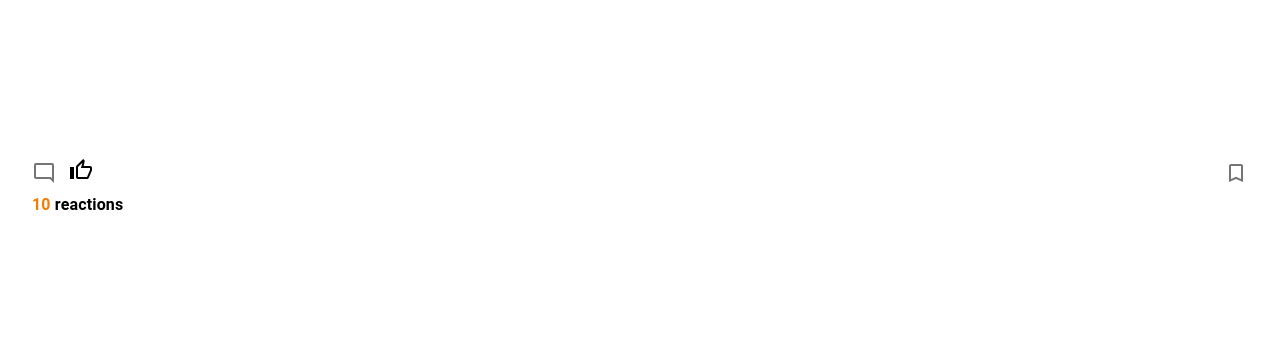
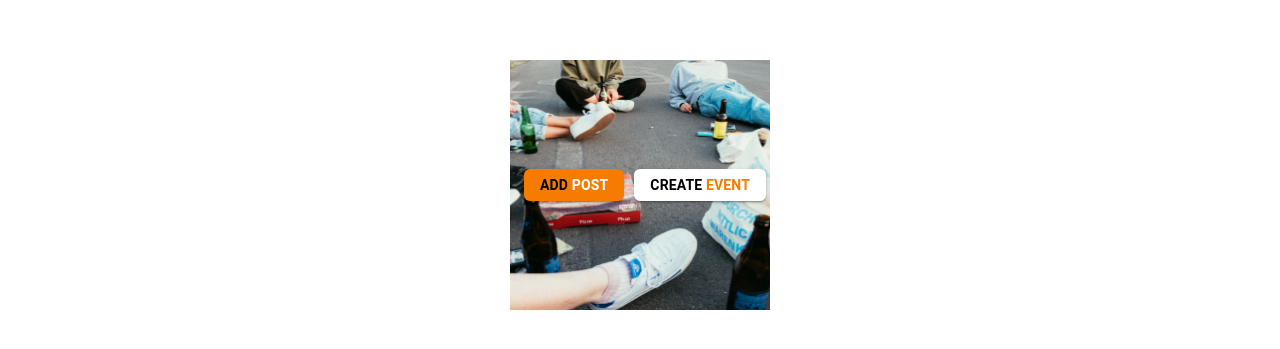
Before and after one commit to behrooz-arabzade/weekend, a Next.js app: page / in a window 1280 px wide. Shown: the part 215-564 px from the top of the page. Built offline with nearby package versions, Linux system fonts and the light colour scheme.

Commit message:
createEventOrPostHeader

```diff
--- /dev/null
+++ b/components/molecules/CreateEventOrPostHeader/CreateEventOrPostHeader.tsx
@@ -0,0 +1,90 @@
+import React, { FC } from 'react'
+import { Grid, Button, Typography } from '@mui/material';
+
+//CSS (Style Sheet)
+import useCreate from './useStyle';
+
+
+//InterFace
+
+interface ICreate {
+
+    onPostClicked: () => void;
+    onEventClicked: () => void;
+    selected?: "Post" | "Event" | "None" | undefined;
+
+}
+
+
+const CreateEventOrPostHeader: FC<ICreate> = ({
+
+    onPostClicked,
+    onEventClicked,
+    selected,
+
+}) => {
+
+
+    const { classes, cx } = useCreate();
+
+
+    const createPostHandler = () => {
+
+        onPostClicked();
+        console.log( selected)
+
+    };
+
+    const createEventHandler = () => {
+
+        onEventClicked();
+
+
+    }
+
+
+    return (
+
+            <div
+                className={cx(classes.root)}
+            >
+                <Grid
+                    display="flex"
+                    p={1}
+                >
+                    <Button
+                        variant="contained"
+                        className={cx(classes.addPost)}
+                        onClick={createPostHandler}
+
+                    >
+                        <Typography
+                            component="p"
+                            variant="body2"
+                            fontWeight={700}
+                            color="black"
+                        >
+                            Add <span style={{color:"#fff"}}>Post</span>
+                        </Typography>
+                    </Button>
+                    <Button
+                    variant="contained"
+                    sx={{ background: "#fff" }}
+                    onClick={createEventHandler}
+                    >
+                        <Typography
+                            component="p"
+                            variant="body2"
+                            fontWeight={700}
+                            color="black"
+                        >
+                            Create <span className={cx(classes.baseColor)}>Event</span>
+                        </Typography>
+                    </Button>
+                </Grid>
+            </div>
+
+    )
+}
+
+export default CreateEventOrPostHeader;
--- /dev/null
+++ b/components/molecules/CreateEventOrPostHeader/useStyle.ts
@@ -0,0 +1,38 @@
+import {makeStyles} from "tss-react/mui";
+
+
+const useCreate = makeStyles()((theme) => ({
+
+    root: {
+
+            background: "url(Images/Create.png)",
+            margin: "0px",
+            height: "calc(250px)",
+            backgroundPosition: "center",
+            backgroundRepeat: "no-repeat",
+            backgroundSize: "cover",
+            transition: " all 0.2s linear",
+            display: "flex",
+            color: "#fff",
+            listStyle: "none",
+            justifyContent: "center",
+            alignItems: "center",
+    },
+
+    baseColor:{
+
+        color : theme.palette.baseColor,
+
+    },
+
+    addPost: {
+
+        background:theme.palette.baseColor,
+        margin:"0px 10px",
+
+    }
+
+
+}));
+
+export default useCreate;
--- a/pages/index.tsx
+++ b/pages/index.tsx
@@ -13,7 +13,7 @@ import ReactionButton from "components/molecules/ReactionButton/ReactionButton";
 import Like from "components/molecules/ReactionButton/Like";
 import UnLike from "components/molecules/ReactionButton/UnLike";
 import Idea from "components/molecules/ReactionButton/Idea";
-
+import CreateEventOrPostHeader from "components/molecules/CreateEventOrPostHeader/CreateEventOrPostHeader";
 
 
 //Icons
@@ -25,6 +25,7 @@ import styles from "../styles/Home.module.css";
 import { Container } from "@mui/system";
 import { Grid } from "@mui/material";
 
+
 const Home: NextPage = () => {
   return (
     <div className={styles.container}>
@@ -35,17 +36,23 @@ const Home: NextPage = () => {
       justifyContent="center"
        alignItems="center"
        >
-        <FeedPostFooter
-          reactionCount={10}
-          currentReactionId = {3}
-          onSaveClicked={()=>{
-            console.log("post saved")
-          }}
-          onCommentsClicked={()=>{
-            console.log("comment")
+          <CreateEventOrPostHeader
+
+          onPostClicked = {() => {
+
+            alert("go to create Post Page")
+
           }}
 
-        />
+          onEventClicked = {() => {
+
+              alert("go to create event page")
+
+          }}
+
+          selected = "Post"
+
+          />
     </Grid>
     </Container>
     </div>
```
Also changed, not shown: public/Images/Create.png (added).
